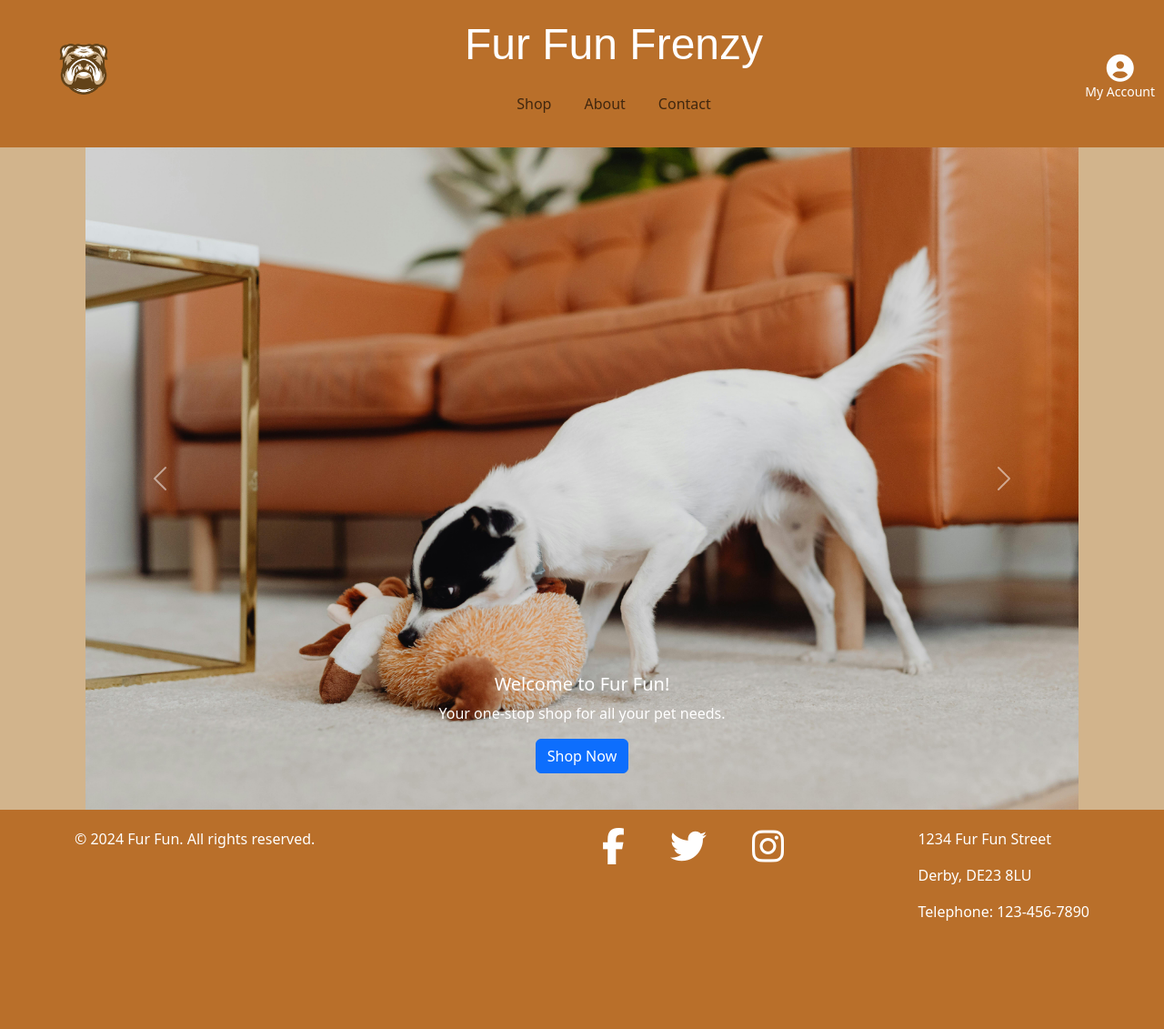
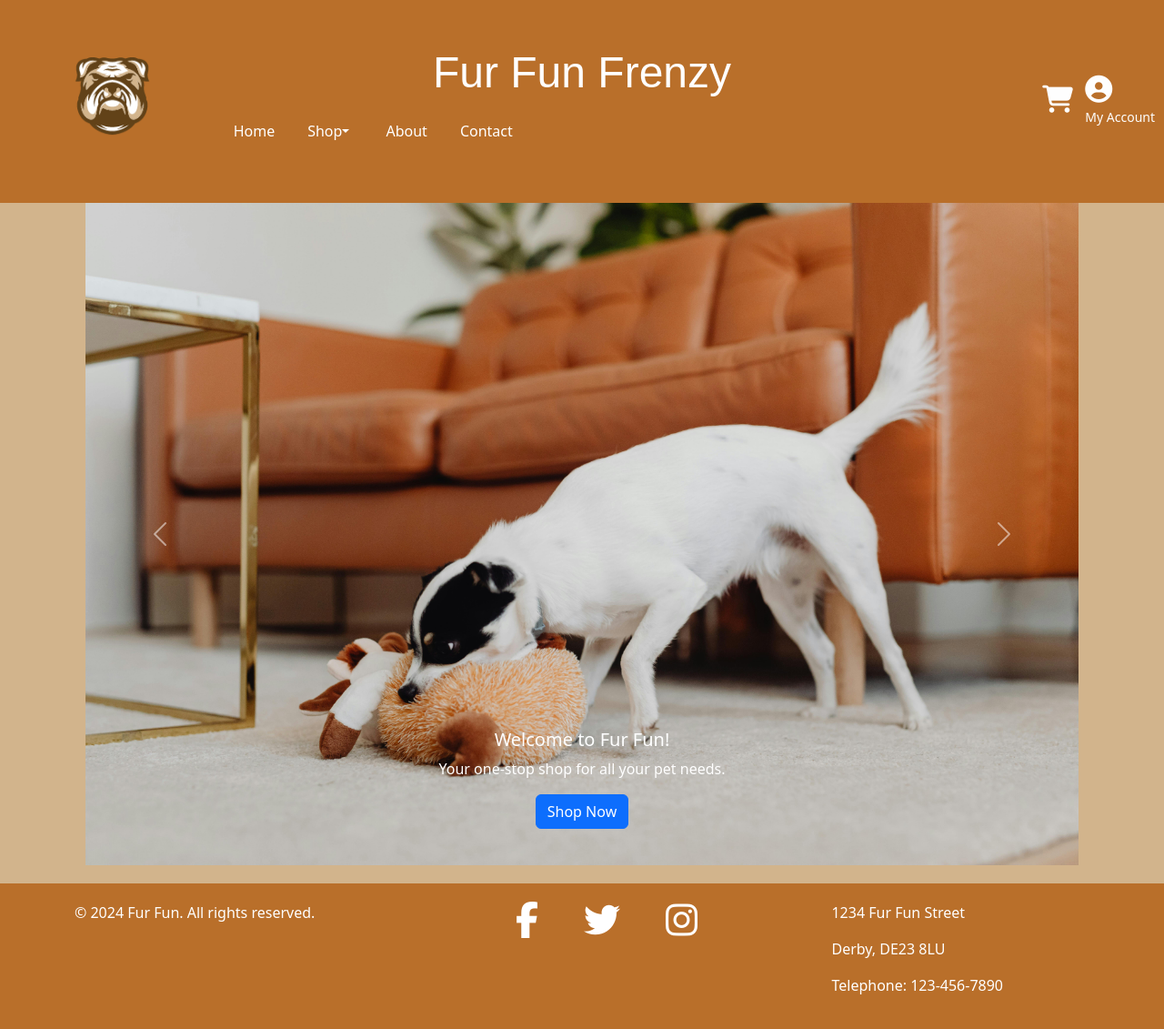
Before and after one commit to Deesingh92/furfun-msp4, a Django app: page / in a window 1280 px wide. Shown: the whole page at 91% size. Before the commit the page ends 1012 px from the top, so only its background shows below. Run offline with Django 3.2, Linux system fonts and the light colour scheme; some libraries are stand-ins or nearby versions; some web fonts are replaced.

Commit message:
header.html completed

```diff
--- a/furfun/settings.py
+++ b/furfun/settings.py
@@ -26,7 +26,7 @@ SECRET_KEY = 'django-insecure-c(9g(23j!^3!gm4@32=(-q_e!rje(4de7gu_)g#=$hoq_*h(p!
 # SECURITY WARNING: don't run with debug turned on in production!
 DEBUG = True
 
-ALLOWED_HOSTS = ['8000-deesingh92-furfunmsp4-zo24gptbwo8.ws-eu109.gitpod.io']
+ALLOWED_HOSTS = ['8000-deesingh92-furfunmsp4-zo24gptbwo8.ws-eu110.gitpod.io']
 
 
 # Application definition
--- a/furfun/urls.py
+++ b/furfun/urls.py
@@ -15,9 +15,11 @@ Including another URLconf
 """
 from django.contrib import admin
 from django.urls import path, include
+from django.conf import settings
+from django.conf.urls.static import static
 
 urlpatterns = [
     path('admin/', admin.site.urls),
     path('accounts/', include('allauth.urls')),
     path('', include('home.urls')),
-]
+] + static(settings.MEDIA_URL, document_root=settings.MEDIA_ROOT)
--- a/static/css/base.css
+++ b/static/css/base.css
@@ -1,6 +1,3 @@
-html {
-    height: 100%;
-}
 
 body {
     background-color: #D2B48C;
@@ -12,6 +9,14 @@ header {
     padding: 20px;
     text-align: center;
     height: 100%;
+    position: relative;
+}
+
+
+.logo {
+    position: absolute; /* Position the logo absolutely within the header */
+    top: 10px; /* Adjust the top position as needed */
+    left: 10px; /* Adjust the left position as needed */
 }
 
 header h1 a {
@@ -25,12 +30,12 @@ footer {
     background-color: #b96f2a;
     color: #fff;
     padding: 20px 0;
+    margin-top: 20px;
 }
 
 
 .social-icons {
     display: flex; /* Use flexbox to arrange icons vertically */
-    align-items: center; /* Center icons horizontally */
     padding: 0;
     margin: 0;
 }
@@ -71,6 +76,14 @@ nav ul li a:hover {
     color: #f79000; /* Orange */
 }
 
+.navbar-nav .nav-link {
+    color: white;
+}
+
+.navbar-nav .nav-link:hover {
+    color: orange;
+}
+
 #carouselExampleAutoplaying {
     max-width: 100%; /* Set maximum width to 100% */
     margin: 0 auto; /* Center the carousel horizontally */
@@ -82,22 +95,53 @@ nav ul li a:hover {
     object-fit: cover; /* Maintain aspect ratio and cover the container */
 }
 
-.account-link {
+.account-link,
+.shopping-bag-link {
     position: absolute;
-    top: 60px; /* Adjust as needed */
-    right: 10px; /* Adjust as needed */
-    display: flex;
-    flex-direction: column;
-    align-items: center;
+    top: 50%;
+    transform: translateY(-50%);
     color: #fefefe; /* Adjust color as needed */
-    text-decoration: none;
+    text-decoration: none; /* Remove underline */
     font-size: 14px; /* Adjust font size as needed */
 }
 
-.account-link i {
+.account-link i,
+.shopping-bag-link i {
+    display: block;
+    margin: 0 auto 5px; /* Adjust margin as needed */
     font-size: 30px; /* Adjust icon size as needed */
 }
+.account-link {
+    right: 10px; /* Adjust as needed */
+}
 
+.shopping-bag-link {
+    right: 100px; /* Adjust as needed */
+}
+
+
+.logo {
+    float: left; /* Align the logo to the left */
+    position: absolute; /* Position the logo absolutely within the header */
+    top: 10px; /* Adjust the top position as needed */
+    left: 10px;
+}
+
+.logo img {
+    max-width: 100% !important; /* Ensure the logo image fills the container width */
+    max-height: 100px; /* Set a maximum height for the logo */
+}
+
+/* fixed top navbar only on medium and up */
+@media (min-width: 992px) {
+    .fixed-top-desktop-only {
+        position: fixed;
+        top: 0;
+        right: 0;
+        left: 0;
+        z-index: 1030;
+    }
+}
 
 .logo {
     float: left; /* Align the logo to the left */
@@ -106,5 +150,32 @@ nav ul li a:hover {
 .logo img {
     max-width: 100% !important; /* Ensure the logo image fills the container width */
     max-height: 120px; /* Set a maximum height for the logo */
-    height: auto; /* Maintain aspect ratio */
 }
+
+/* fixed top navbar only on medium and up */
+@media (min-width: 992px) {
+    .fixed-top-desktop-only {
+        position: fixed;
+        top: 0;
+        right: 0;
+        left: 0;
+        z-index: 1030;
+    }
+}
+
+@media (max-width: 767px) {
+    header h1 {
+        display: none;
+    }
+    .logo {
+        display: none;
+    }
+}
+
+/* Hide the header on medium screens */
+@media (min-width: 768px) and (max-width: 991px) {
+    .logo {
+        display: none;
+    }
+
+}
--- a/templates/base.html
+++ b/templates/base.html
@@ -34,37 +34,9 @@
     <title>Fur Fun Frenzy</title>
   </head>
     <body>
-        <header class="sticky-top">
-            <div class="container-fluid">
-                <div class="logo">
-                    <a href="{% url 'home' %}">
-                        <img src="{% static 'media/logo.png' %}" alt="Fur Fun Logo">
-                    </a>
-                </div>
-                <div class="container">
-                    <h1><a href="{% url 'home' %}">Fur Fun Frenzy</a></h1>
-                    <nav class="navbar navbar-expand-md">
-                        <button class="navbar-toggler" type="button" data-bs-toggle="collapse" data-bs-target="#navbarNav" aria-controls="navbarNav" aria-expanded="false" aria-label="Toggle navigation">
-                            <span class="navbar-toggler-icon"></span>
-                        </button>
-                        <div class="collapse navbar-collapse justify-content-md-center" id="navbarNav">
-                            <ul class="navbar-nav">
-                                <li class="nav-item">
-                                    <a class="nav-link" href="#">Shop</a>
-                                </li>
-                                <li class="nav-item">
-                                    <a class="nav-link" href="#">About</a>
-                                </li>
-                                <li class="nav-item">
-                                    <a class="nav-link" href="#">Contact</a>
-                                </li>
-                            </ul>
-                        </div>
-                    </nav>
-                    <a href="#" class="account-link"><i class="fa fa-user-circle"></i> My Account</a>
-                </div>
-            </div>
-        </header>
+        {% include 'includes/header.html' %}
+
+
 
 
     <main>
@@ -78,7 +50,7 @@
     <footer>
         <div class="container">
             <div class="row">
-                <div class="col-md-6">
+                <div class="col-md-5">
                     <p>&copy; 2024 Fur Fun. All rights reserved.</p>
                 </div>
                 <div class="col-md-6 d-flex justify-content-between">
--- /dev/null
+++ b/templates/includes/header.html
@@ -0,0 +1,46 @@
+{% load static %}
+<header class="sticky-top">
+    <div class="container-fluid">
+        <div class="row align-items-center">
+            <div class="col-md-2">
+                <a href="{% url 'home' %}">
+                    <img src="{% static 'media/logo.png' %}" alt="Fur Fun Logo" class="img-fluid">
+                </a>
+            </div>
+            <div class="col-md-8">
+                <h1 class="text-center"><a href="{% url 'home' %}">Fur Fun Frenzy</a></h1>
+                <nav class="navbar navbar-expand-md navbar-light justify-content-center">
+                    <button class="navbar-toggler" type="button" data-bs-toggle="collapse" data-bs-target="#navbarNav" aria-controls="navbarNav" aria-expanded="false" aria-label="Toggle navigation">
+                        <span class="navbar-toggler-icon"></span>
+                    </button>
+                    <div class="collapse navbar-collapse" id="navbarNav">
+                        <ul class="navbar-nav">
+                            <li class="nav-item">
+                                <a class="nav-link" href="#">Home</a>
+                            </li>
+                            <li class="nav-item dropdown">
+                                <a class="nav-link dropdown-toggle" href="#" id="navbarDropdown" role="button" data-bs-toggle="dropdown" aria-expanded="false">Shop</a>
+                                <ul class="dropdown-menu" aria-labelledby="navbarDropdown">
+                                    <li><a class="dropdown-item" href="#">Product 1</a></li>
+                                    <li><a class="dropdown-item" href="#">Product 2</a></li>
+                                    <li><a class="dropdown-item" href="#">Product 3</a></li>
+                                    <li><a class="dropdown-item" href="#">Product 4</a></li>
+                                </ul>
+                            </li>
+                            <li class="nav-item">
+                                <a class="nav-link" href="#">About</a>
+                            </li>
+                            <li class="nav-item">
+                                <a class="nav-link" href="#">Contact</a>
+                            </li>
+                        </ul>
+                    </div>
+                </nav>
+            </div>
+            <div class="col-md-2 text-md-end">
+                <a href="#" class="account-link d-none d-md-inline-block"><i class="fa fa-user-circle"></i> My Account</a>
+                <a href="#" class="shopping-bag-link d-none d-md-inline-block"><i class="fa fa-shopping-cart"></i></a>
+            </div>
+        </div>
+    </div>
+</header>
```
